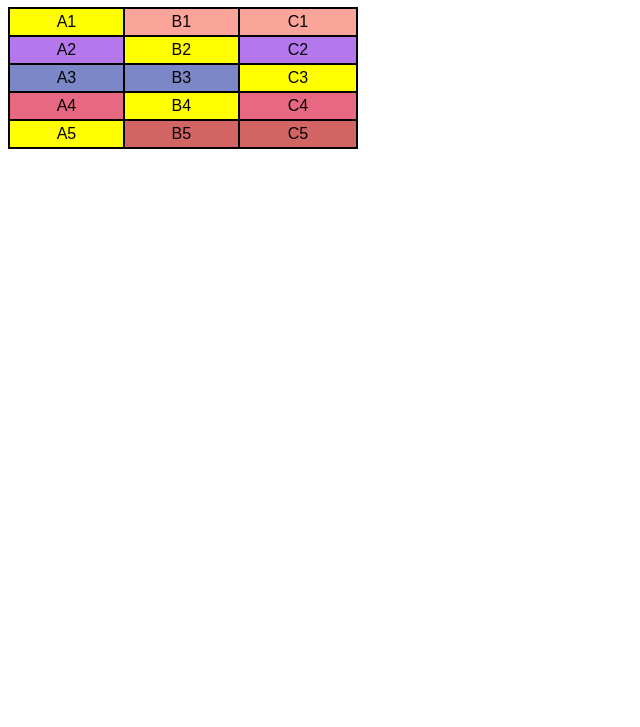
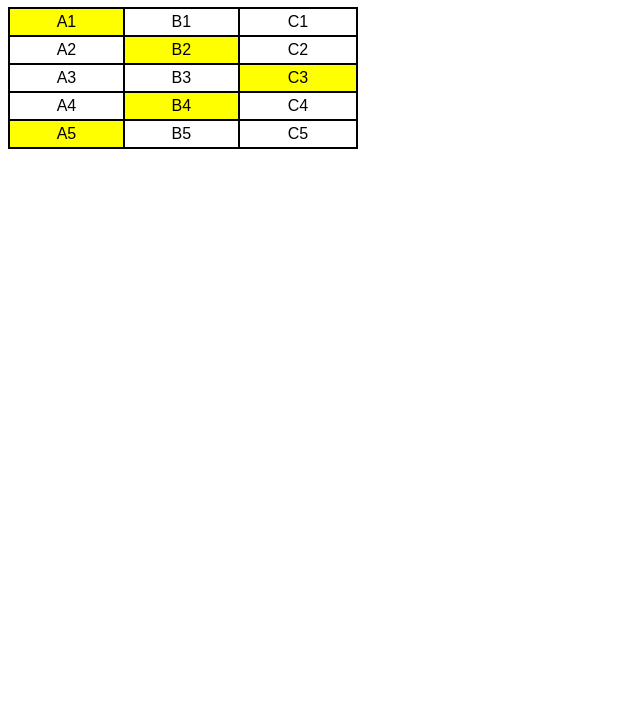
Before and after one commit to SeuAilton/html-css, a plain HTML site: page exercícios/ex023/tabela001.html in a window 1280 px wide. Shown: the part 73-800 px from the top of the page, without its empty margins (0-640 px from the left). Drawn offline with Linux system fonts and the light colour scheme.

Commit message:
Update tabela001.html

```diff
--- a/exercícios/ex023/tabela001.html
+++ b/exercícios/ex023/tabela001.html
@@ -14,25 +14,6 @@
             border-collapse: collapse;
         }
 
-        tr.linha1 {
-            background-color: rgba(250, 128, 114, 0.719);
-        }
-
-        tr.linha2 {
-            background-color: rgba(137, 43, 226, 0.637);
-        }
-
-        tr.linha3 {
-            background-color: rgba(42, 61, 165, 0.616);
-        }
-
-        tr.linha4 {
-            background-color: rgba(220, 20, 60, 0.644);
-        }
-
-        tr.linha5 {
-            background-color: rgba(184, 11, 11, 0.637);
-        }
         td {
             border: 2px solid rgb(0, 0, 0);
             padding: 4px;
```
